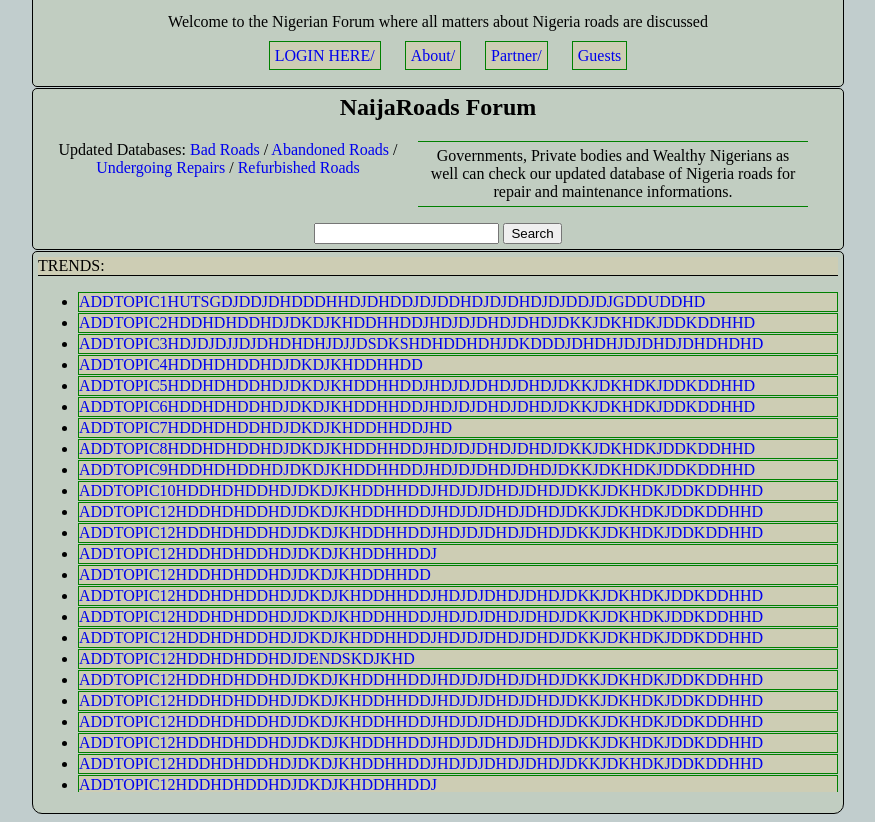
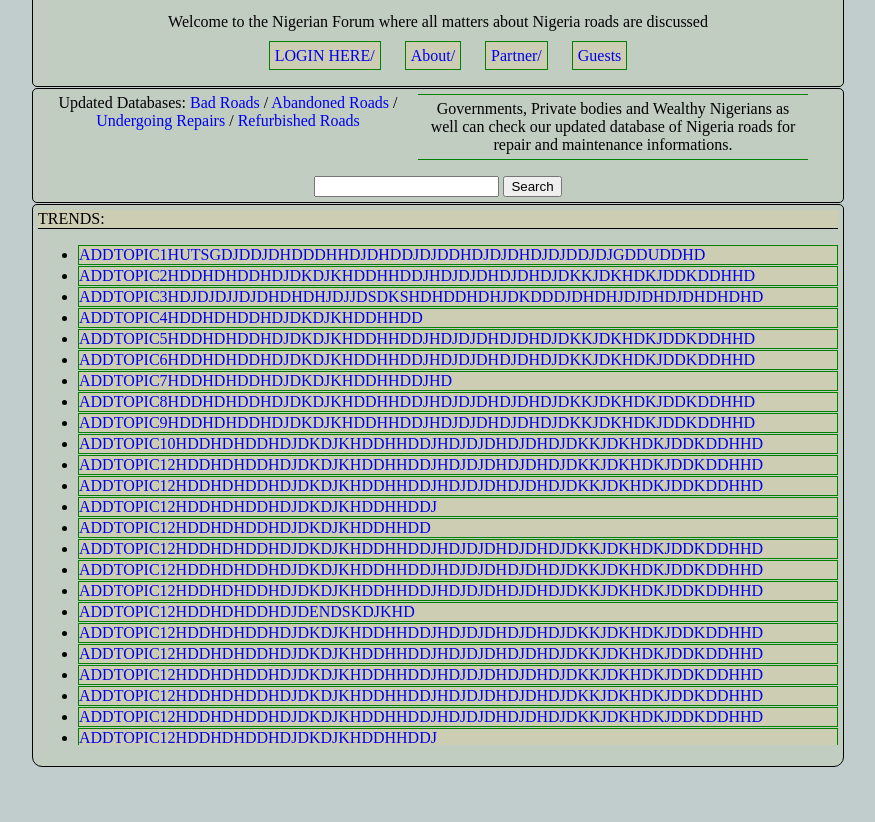
Before and after one commit to Lukmon-ll/mySpace, a plain HTML site: page naijaroads.com.index.html in a window 1280 px wide. Shown: the part 55-877 px from the top of the page, without its empty margins (202-1077 px from the left). After the commit the page ends 830 px from the top, so only its background shows below. Drawn offline with Linux system fonts and the light colour scheme; files whose address does not match are found by name.

Commit message:
deleted the fakehead line of code

```diff
--- a/naijaroads.com.index.html
+++ b/naijaroads.com.index.html
@@ -15,7 +15,6 @@
 </ul></p>
 </div>
 <div class="headtwo">
-<h2 class="fakehead">NaijaRoads Forum</h2>
 <p id="database">Updated Databases: <a href="badroadspage.html" target="_blank">Bad Roads </a>/<a href="abandonedroadspage.html" target="_blank"> Abandoned Roads </a>/<a href="undergoingrepairspage.html" target="_blank"> Undergoing Repairs </a>/<a href="refurbishedroadspage.html" target="_blank"> Refurbished Roads </a></p>
 <p id="database" class="comment">Governments, Private bodies and Wealthy Nigerians as well can check our updated database of Nigeria roads for repair and maintenance informations.</p>
 <form action="" method="get">
```
